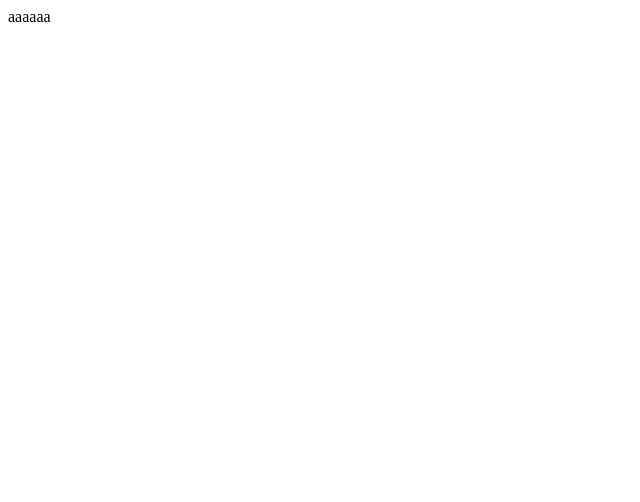
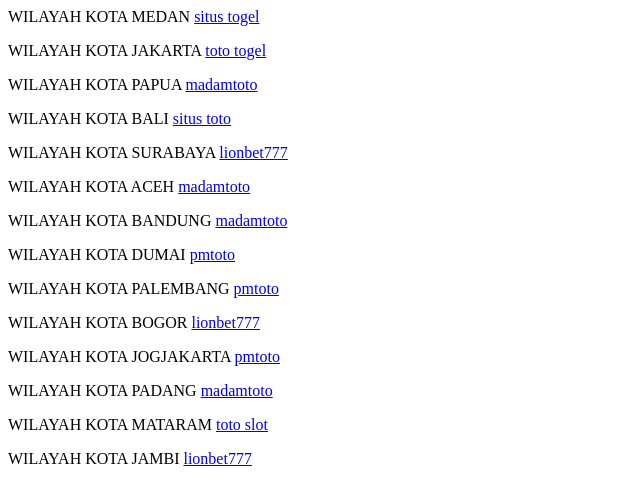
Before and after one commit to xslayder123/snow-7, a plain HTML site: page index.html in a window 1280 px wide. Shown: the whole page, without its empty margins (0-640 px from the left). Drawn offline with Linux system fonts and the light colour scheme.

Commit message:
Update index.html

```diff
--- a/index.html
+++ b/index.html
@@ -1 +1,21 @@
-aaaaaa
+<html>
+    <head>
+        <title>Organisasi Pemerintahan Provinsi Sumatera Utara </title>
+    </head>
+    <body>
+        <p>WILAYAH KOTA MEDAN <a href='https://pmtoto.id/'>situs togel</a></p>
+        <p>WILAYAH KOTA JAKARTA <a href='https://appgondrong.id/'>toto togel</a></p>
+        <p>WILAYAH KOTA PAPUA <a href='https://docs.ontop-vkg.org/'>madamtoto</a></p>
+        <p>WILAYAH KOTA BALI <a href='https://docs.codenotary.io/'>situs toto</a></p>
+        <p>WILAYAH KOTA SURABAYA <a href='https://139.180.139.119/'>lionbet777</a></p>
+        <p>WILAYAH KOTA ACEH <a href='https://link.space/@madamtoto'>madamtoto</a></p>
+        <p>WILAYAH KOTA BANDUNG <a href='https://heylink.me/MADAMTOTO/'>madamtoto</a></p>
+        <p>WILAYAH KOTA DUMAI <a href='https://heylink.me/pmtoto/'>pmtoto</a></p>
+        <p>WILAYAH KOTA PALEMBANG <a href='https://heylink.me/pmtoto-group/'>pmtoto</a></p>
+        <p>WILAYAH KOTA BOGOR <a href='https://45.32.110.212/'>lionbet777</a></p>
+        <p>WILAYAH KOTA JOGJAKARTA <a href='https://link.space/@pmtoto'>pmtoto</a></p>
+        <p>WILAYAH KOTA PADANG <a href='http://149.28.134.211/'>madamtoto</a></p>
+        <p>WILAYAH KOTA MATARAM <a href='https://pafikotamataram.id/'>toto slot</a></p>
+        <p>WILAYAH KOTA JAMBI <a href='https://207.148.121.224/'>lionbet777</a></p>
+    </body>
+    </html>
```
